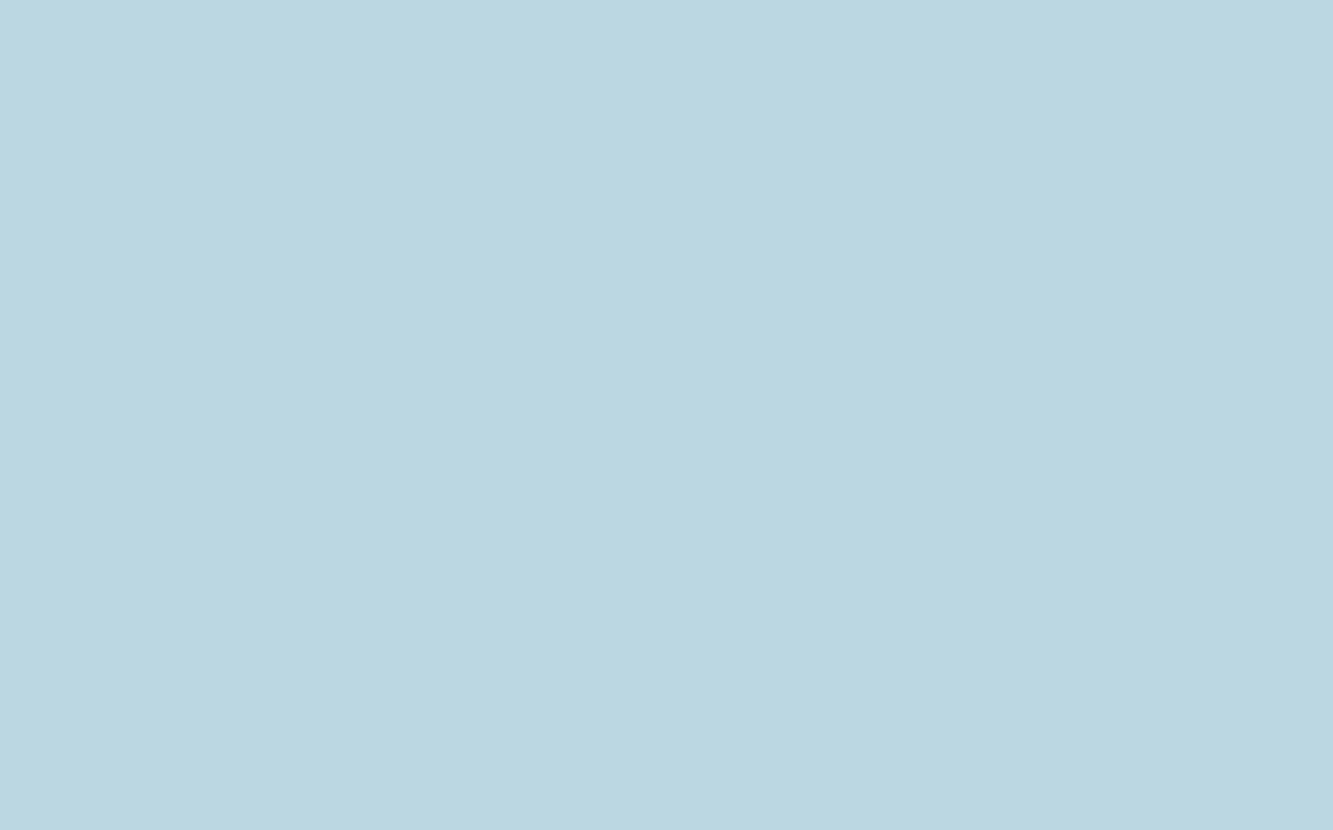
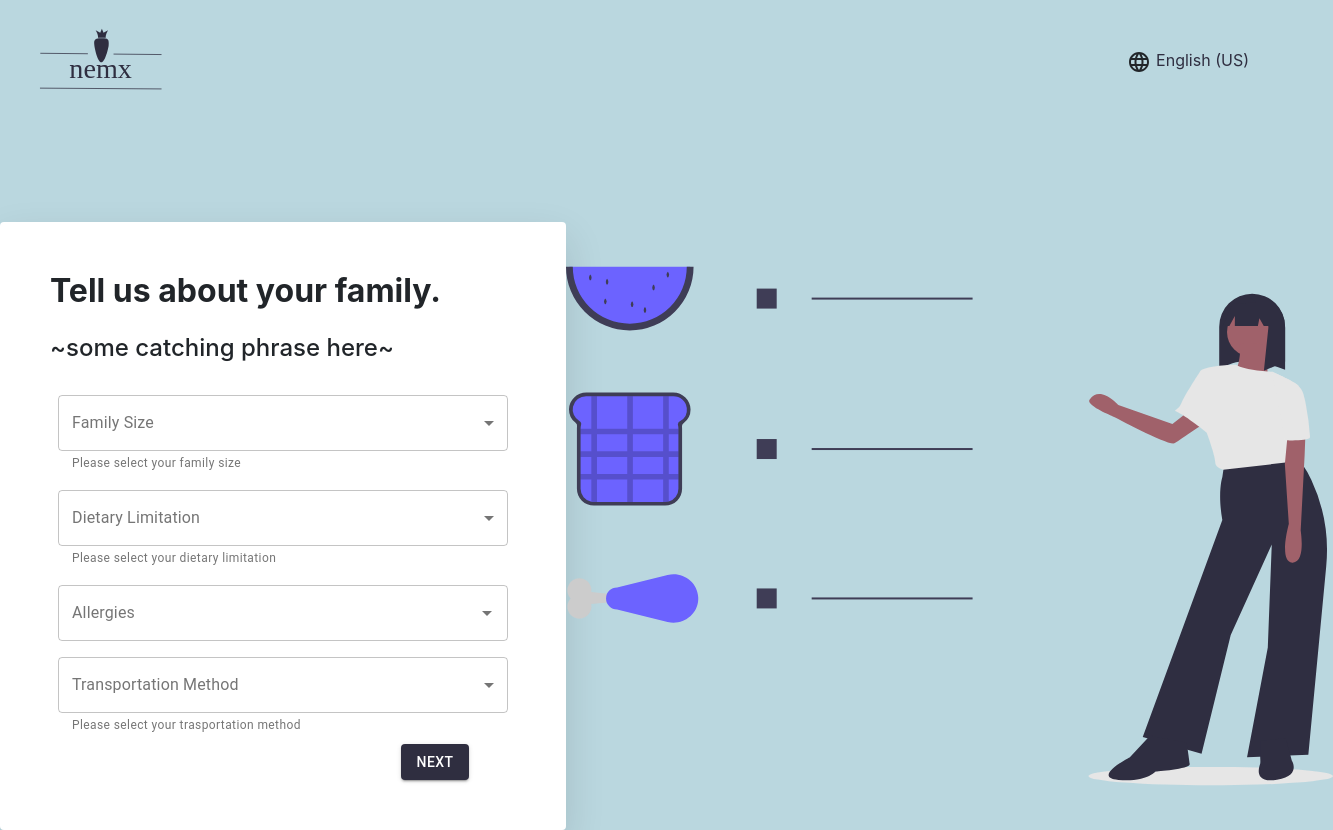
Before and after one commit to mollyyli/NEMX-Foundations, a React (Create React App) app in the folder code/: page / in a window 1280 px wide. Shown: the whole page, 1333 px wide, since content can reach past the window. Before the commit the page ends 800 px from the top, so only its background shows below. Built offline with nearby package versions, Linux system fonts and the light colour scheme.

Commit message:
finish bug

```diff
--- a/code/src/App.js
+++ b/code/src/App.js
@@ -18,8 +18,8 @@ const App = ({db}) => {
     <Router>
       <div className="App">
         <Switch>
-          <Route path="/preferences" component={() => <Preferences db = {db} />} />
-          <Route path="/order" component={Order} />
+          <Route path="/" exact component={() => <Preferences db = {db} />} />
+          <Route path="/order" exact component={() => <Order db = {db} />} />
         </Switch>
       </div>
     </Router>
--- a/code/src/pages/Order.js
+++ b/code/src/pages/Order.js
@@ -102,7 +102,8 @@ const useModalStyles = makeStyles(theme => ({
   }
 }));
 
-export default function Order(props) {
+export default function Order(db) {
+  console.log(db)
   const Modalclasses = useModalStyles();
   const [open, setOpen] = useState(false);
   const [cart, setCart] = useState([]);
@@ -156,6 +157,8 @@ export default function Order(props) {
     setCart(cart);
     setOpen(true);
     console.log(cart);
+    console.log(db);
+    // db.push({1,2,3});
   };
   return (
     //  style={{ margin: "0 40px" }}
--- a/code/src/pages/Preferences.js
+++ b/code/src/pages/Preferences.js
@@ -40,22 +40,31 @@ const MultilineTextFields = ({db}) => {
   console.log(limitation)
   const handleChange = event => {
     setCurrency(event.target.value);
+    event.preventDefault();
   };
 
   const handleLimitationChange = event => {
     setLimitation(event.target.value);
+    event.preventDefault();
   };
 
   const handleAllergyChange = event => {
     console.log(event.target);
 
     setAllergy(allergy.concat(event.target.innerText, " "));
+    event.preventDefault();
   };
 
   const handleTransportationChange = event => {
     setTransportation(event.target.value);
+    event.preventDefault();
   };
 
+  const handleSubmit = event => {
+    console.log("workkkkkkkkk")
+    db.push({currency, limitation, allergy, transportation});
+    event.preventDefault();
+  }
   return (
     <div>
       <NavBar />
@@ -134,18 +143,15 @@ const MultilineTextFields = ({db}) => {
               ))}
             </TextField>
             <div style={{ textAlign: "right", width: "90%" }}>
-              <Link to="/order">
-                <Button
+              <Link to={{pathname:'/order', state:{userID:999999}}}>
+                <Button to="/order"
                   className="next-button"
                   ize="medium"
                   variant="contained"
                   disableRipple
                   color="primary"
-                  href="#order"
                   style={{ backgroundColor: "#2F2E40" }}
-                  onClick = {
-  db.push({currency, limitation, allergy, transportation})
-}
+                  onClick= {handleSubmit}
                 >
                   Next
                 </Button>
```
